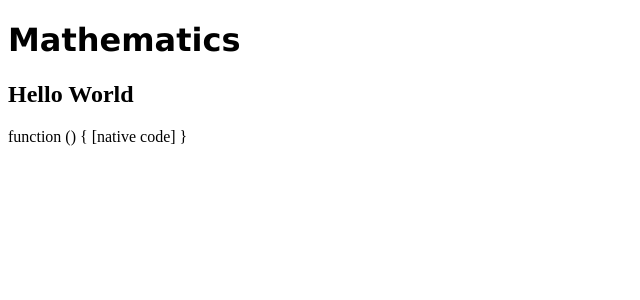
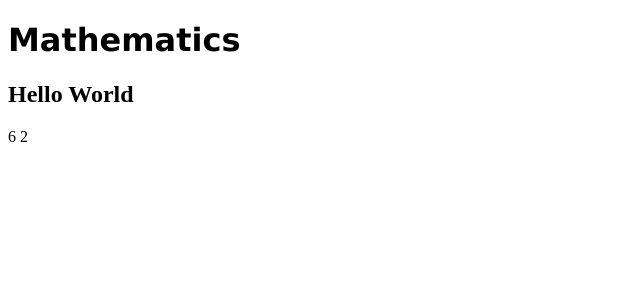
Before and after one commit to PamelaSohWY/PamelaSohWY-TGC9VueProject2Gameversion2, a Vue app in the folder game/: page / in a window 1280 px wide. Shown: the top 300 px of the page, without its empty margins (0-640 px from the left). Built offline with nearby package versions, Linux system fonts and the light colour scheme.

Commit message:
included 2 random numbers in vue

```diff
--- a/game/src/App.vue
+++ b/game/src/App.vue
@@ -9,12 +9,14 @@
 
 import Basic from "./components/Basic"
 import randomNumber from "./components/randomNumber"
+import Board from "./components/Board"
 
 export default {
   name: 'App',
   components: {
       Basic,
-      randomNumber
+      randomNumber,
+      Board
   }
 }
 </script>
--- a/game/src/components/randomNumber.vue
+++ b/game/src/components/randomNumber.vue
@@ -1,21 +1,23 @@
 <template>
   <div>
-    {{randomNumber}}
+    {{randomNumber1}}
+    {{randomNumber2}}
   </div>
 </template>
 
 <script>
 export default {
-  methods:{
-      randomNumber: function() {
-      return Math.floor(Math.random()*(6-1+1))+1;
+  computed:{
+      randomNumber1: function() {
+      return Math.floor(Math.random()*(6-1+1))+1
+      },
+      randomNumber2: function () {
+      return Math.floor(Math.random()*(6-1+1))+1
   }
 }
+//end of script
 }
 </script>
+<style>
 
-<style>
-.title {
-  font-family: Verdana;
-}
 </style>
```
